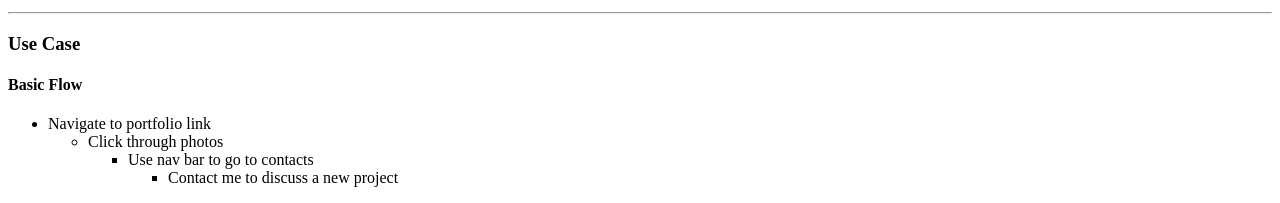
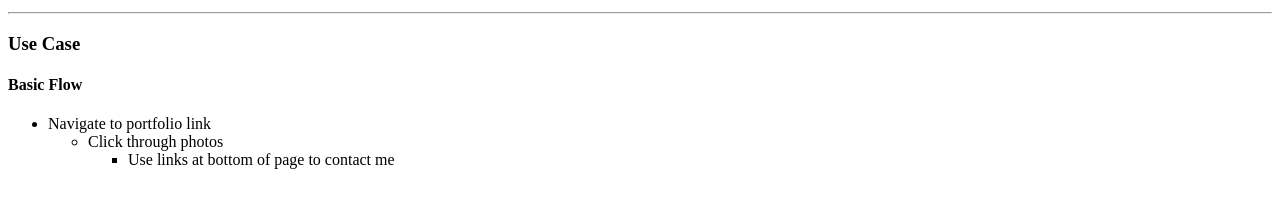
Before and after one commit to elainethomas/el41net, a PHP site: page /milestone-1.php in a window 1280 px wide. Shown: the part 1125-1328 px from the top of the page. After the commit the page ends 1294 px from the top, so only its background shows below. Run offline with PHP 8.4, Linux system fonts and the light colour scheme.

Commit message:
adding content to page framework

```diff
--- a/public_html/documentation/milestone-1.php
+++ b/public_html/documentation/milestone-1.php
@@ -56,11 +56,7 @@
 				<ul>
 					<li>Click through photos
 					<ul>
-						<li>Use nav bar to go to contacts
-							<ul>
-								<li>Contact me to discuss a new project</li>
-							</ul>
-						</li>
+						<li>Use links at bottom of page to contact me</li>
 					</ul>
 					</li>
 				</ul>
```
